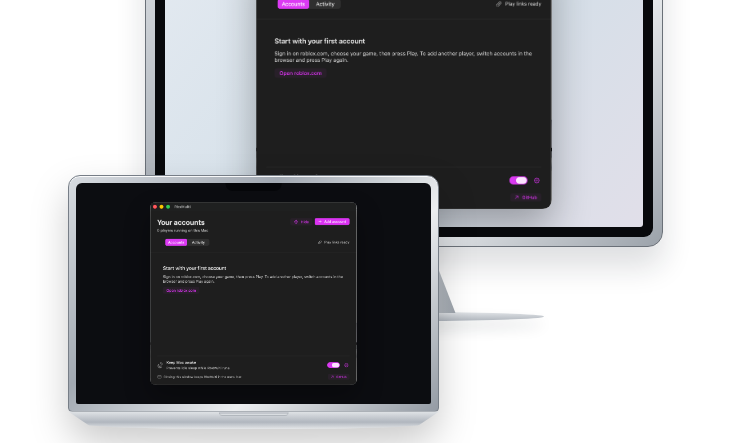
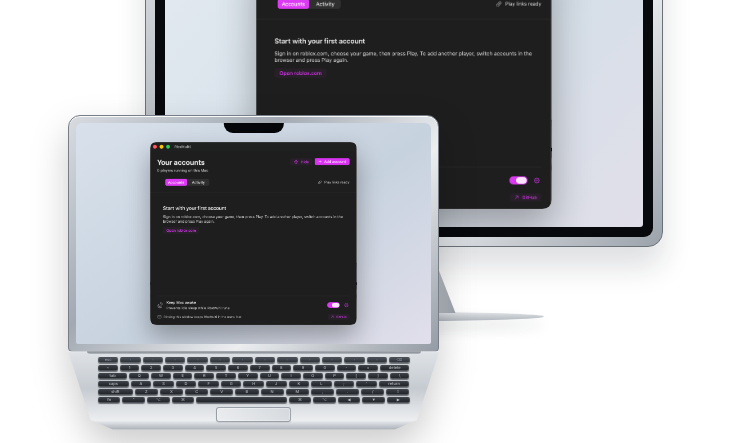
Before and after one commit to rlken/RbxMulti, a plain HTML site: page site/index.html in a window 1280 px wide. Shown: the part 1020-1463 px from the top of the page, 0-734 px from the left. Drawn offline with nearby package versions, Linux system fonts and the light colour scheme.

Commit message:
Add full MacBook keyboard and trackpad

```diff
--- a/site/assets/css/style.css
+++ b/site/assets/css/style.css
@@ -95,11 +95,18 @@ button { font: inherit; }
 .studio-foot { width: 54%; height: 9px; margin: -1px auto 0; border-radius: 50%; background: linear-gradient(180deg,#e1e4e7,#aeb4bc); box-shadow: 0 8px 14px rgba(24,32,45,.14); }
 .macbook-pro { position: absolute; z-index: 3; bottom: 3%; left: -2%; width: 63%; opacity: 0; transform: translateX(88px); filter: drop-shadow(0 17px 18px rgba(0,0,0,.2)); transition: opacity 850ms 120ms var(--ease), transform 1s 120ms var(--ease); }
 .macbook-pro-frame { padding: 7px; border: 1px solid #777e87; border-radius: 12px 12px 4px 4px; background: linear-gradient(135deg,#d8dce1,#a2a9b2 35%,#eceef0 66%,#949ba4); box-shadow: inset 0 1px 0 rgba(255,255,255,.9); }
-.macbook-pro-screen { position: relative; display: grid; place-items: center; overflow: hidden; aspect-ratio: 1.6; padding: 8px; border-radius: 6px 6px 2px 2px; background: #0c0d11; }
-.macbook-pro-screen::before { position: absolute; top: 0; left: 50%; width: 16%; height: 8px; border-radius: 0 0 7px 7px; background: #050609; content: ""; transform: translateX(-50%); }
+.macbook-pro-screen { position: relative; display: grid; place-items: center; overflow: hidden; aspect-ratio: 1.6; padding: 8px; border-radius: 6px 6px 2px 2px; background: linear-gradient(145deg,#d8e1eb,#c7d2df 55%,#e1dfeb); }
+.macbook-pro-screen::before { position: absolute; z-index: 2; top: 0; left: 50%; width: 17%; height: 10px; border-radius: 0 0 9px 9px; background: #050609; content: ""; transform: translateX(-50%); }
 .macbook-pro-app-shot { display: block; width: 61%; height: auto; border-radius: 6px; box-shadow: 0 12px 26px rgba(0,0,0,.32); }
-.macbook-pro-base { position: relative; height: clamp(12px, 1.6vw, 18px); margin-top: -1px; clip-path: polygon(0 0,100% 0,94% 83%,88% 100%,12% 100%,6% 83%); border-radius: 0 0 40% 40%; background: linear-gradient(180deg,#e3e6e9 0%,#b0b6be 62%,#e5e7e9 100%); }
-.macbook-pro-base span { position: absolute; top: 1px; left: 50%; width: 19%; height: 4px; transform: translateX(-50%); border: 1px solid rgba(105,112,122,.18); border-radius: 0 0 6px 6px; background: linear-gradient(#b7bcc3,#e5e8eb); }
+.macbook-pro-base { position: relative; display: flex; flex-direction: column; align-items: center; height: clamp(61px, 8vw, 78px); margin-top: -1px; padding: 6px 8% 7px; clip-path: polygon(0 0,100% 0,94% 88%,88% 100%,12% 100%,6% 88%); border-radius: 0 0 8px 8px; background: linear-gradient(180deg,#dfe3e7 0%,#c6cbd1 48%,#eceef0 89%,#aeb4bc 100%); box-shadow: inset 0 1px 1px rgba(255,255,255,.95), 0 9px 12px rgba(29,37,49,.18); }
+.macbook-pro-base::before { position: absolute; top: 0; left: 5%; width: 90%; height: 3px; border-radius: 0 0 3px 3px; background: linear-gradient(180deg,#6d727a,#b9bec5); content: ""; }
+.keyboard { z-index: 1; display: flex; width: 100%; flex-direction: column; gap: 2px; }
+.key-row { display: flex; justify-content: center; gap: 2px; height: clamp(4px, .64vw, 6px); }
+.key-row span { display: grid; min-width: 0; flex: 1 1 0; place-items: center; overflow: hidden; border: 1px solid rgba(205,210,216,.16); border-radius: 2px; color: #b7bbc1; background: linear-gradient(180deg,#373b42,#22252a); box-shadow: 0 1px 1px rgba(21,25,31,.55); font: 500 clamp(2px, .34vw, 4px)/1 Inter, sans-serif; }
+.key-row .key-wide { flex-grow: 1.55; }
+.key-row .space-key { flex-grow: 4.3; }
+.function-row span { color: #90969f; background: linear-gradient(180deg,#4a4f57,#2e3238); }
+.trackpad { width: 24%; height: clamp(13px, 2vw, 19px); margin-top: 4px; border: 1px solid rgba(114,121,130,.62); border-radius: 3px; background: linear-gradient(150deg,rgba(247,248,249,.42),rgba(179,185,192,.33)); box-shadow: inset 0 0 0 1px rgba(255,255,255,.28), 0 1px 1px rgba(80,87,97,.14); }
 .device-showcase.is-visible .studio-display, .device-showcase.is-visible .macbook-pro { opacity: 1; transform: translateX(0); }
 .showcase-caption { display: block; padding-top: 13px; color: #515b69; font-size: 12px; text-align: center; }
 
@@ -192,6 +199,10 @@ button { font: inherit; }
   .studio-frame { padding: 6px; }
   .studio-bezel { padding: 6px; }
   .macbook-pro { bottom: 4%; width: 65%; }
+  .macbook-pro-base { height: clamp(57px, 13vw, 67px); padding-top: 5px; padding-bottom: 6px; }
+  .keyboard { gap: 1px; }
+  .key-row { gap: 1px; height: 4px; }
+  .trackpad { height: 13px; margin-top: 2px; }
   .feature-action { min-height: 50px; padding-inline: 17px; font-size: 13px; }
   .footer-main { align-items: flex-start; flex-direction: column; gap: 23px; }
   .footer-links { gap: 18px; }
--- a/site/index.html
+++ b/site/index.html
@@ -82,7 +82,17 @@
                     <img class="macbook-pro-app-shot" src="assets/rbxmulti-app-window.png" alt="The same RbxMulti window shown on a MacBook Pro." width="1446" height="1286" loading="lazy">
                   </div>
                 </div>
-                <div class="macbook-pro-base"><span></span></div>
+                <div class="macbook-pro-base" aria-hidden="true">
+                  <div class="keyboard">
+                    <div class="key-row function-row"><span>esc</span><span>◦</span><span>◦</span><span>◦</span><span>◦</span><span>◦</span><span>◦</span><span>◦</span><span>◦</span><span>◦</span><span>◦</span><span>◦</span><span>◦</span><span>⌫</span></div>
+                    <div class="key-row"><span>~</span><span>1</span><span>2</span><span>3</span><span>4</span><span>5</span><span>6</span><span>7</span><span>8</span><span>9</span><span>0</span><span>-</span><span>=</span><span class="key-wide">delete</span></div>
+                    <div class="key-row"><span class="key-wide">tab</span><span>Q</span><span>W</span><span>E</span><span>R</span><span>T</span><span>Y</span><span>U</span><span>I</span><span>O</span><span>P</span><span>[</span><span>]</span><span>\</span></div>
+                    <div class="key-row"><span class="key-wide">caps</span><span>A</span><span>S</span><span>D</span><span>F</span><span>G</span><span>H</span><span>J</span><span>K</span><span>L</span><span>;</span><span>'</span><span class="key-wide">return</span></div>
+                    <div class="key-row"><span class="key-wide">shift</span><span>Z</span><span>X</span><span>C</span><span>V</span><span>B</span><span>N</span><span>M</span><span>,</span><span>.</span><span>/</span><span>⇧</span></div>
+                    <div class="key-row bottom-row"><span>fn</span><span>⌃</span><span>⌥</span><span>⌘</span><span class="space-key"></span><span>⌘</span><span>⌥</span><span>◀</span><span>▼</span><span>▶</span></div>
+                  </div>
+                  <div class="trackpad"></div>
+                </div>
               </div>
             </div>
             <figcaption class="showcase-caption" id="showcase-caption">RbxMulti open on Studio Display and MacBook Pro</figcaption>
```
Also changed, not shown: 1 other file.
